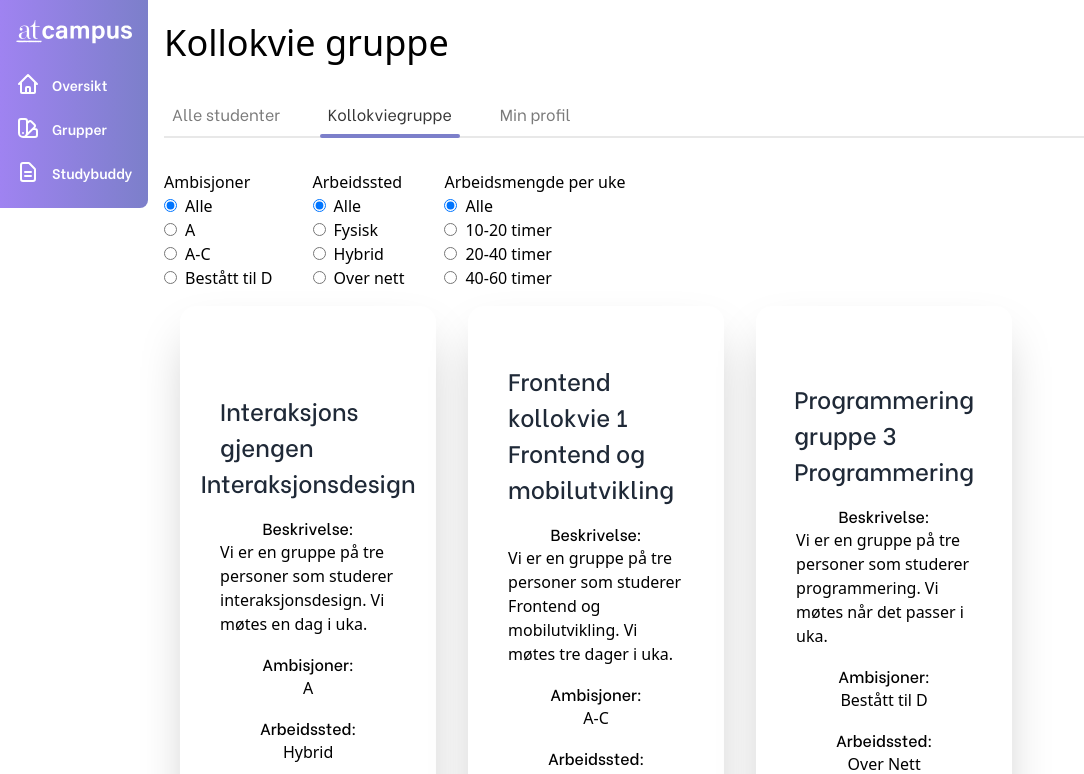
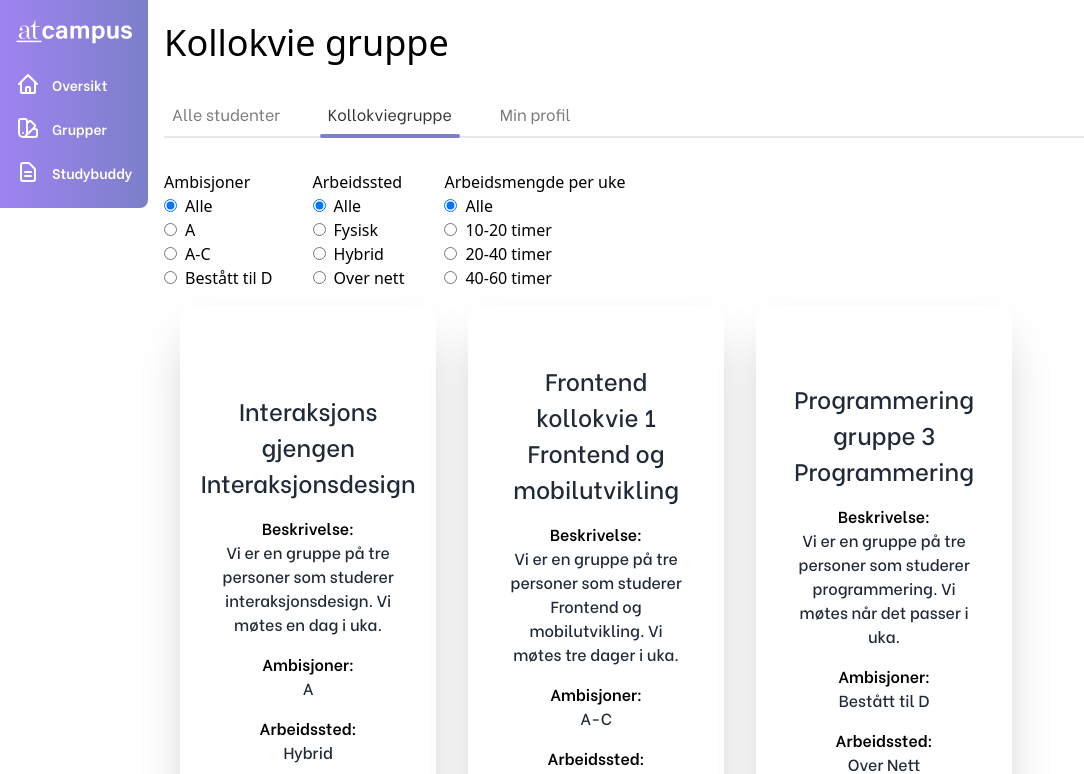
Before and after one commit to Hamza2809/Smidig-Prosjekt, a Next.js app: page /kollokvie in a window 1280 px wide. Shown: the top 774 px of the page, without its empty margins (0-1084 px from the left). Built offline with nearby package versions, Linux system fonts and the light colour scheme.

Commit message:
Design on cards at KollokvieGroups

```diff
--- a/components/KollokvieGroups.js
+++ b/components/KollokvieGroups.js
@@ -301,29 +301,45 @@ export default function KollokvieGroup() {
                                     className="card bg-white flex flex-col items-center justify-center p-10 shadow-2xl rounded-2xl w-64 m-4"
                                     key={user.id}
                                 >
-                                    <div className="name text-gray-800 text-xl font-medium mt-4">
+                                    <div className="name text-gray-800 text-xl font-medium mt-4 text-center">
                                         {user.groupName}
                                     </div>
-                                    <div className="name text-gray-800 text-xl font-medium">
+                                    <div className="name text-gray-800 text-xl font-medium text-center">
                                         {user.studyName}
                                     </div>
 
-                                    <div className="mt-2 items-center font-medium mt-4">
+                                    <div className="mt-2 items-center font-medium mt-4 font-semibold font-weight: 600">
                                         Beskrivelse:
                                     </div>
-                                    <div>{user.beskrivelse}</div>
-                                    <div className="mt-2 items-center font-medium mt-4">
+
+                                    <div className="name text-gray-800 font-medium text-center">
+                                        {user.beskrivelse}
+                                    </div>
+
+                                    <div className="mt-2 items-center font-medium mt-4 font-semibold font-weight: 600">
                                         Ambisjoner:
                                     </div>
-                                    <div>{user.ambisjoner}</div>
-                                    <div className="mt-2 items-center font-medium mt-4">
+
+                                    <div className="name text-gray-800 font-medium text-center">
+                                        {user.ambisjoner}
+                                    </div>
+
+                                    <div className="mt-2 items-center font-medium mt-4 font-semibold font-weight: 600">
                                         Arbeidssted:
                                     </div>
-                                    <div>{user.arbeidsSted}</div>
-                                    <div className="mt-2 items-center font-medium mt-4">
+
+                                    <div className="name text-gray-800 font-medium text-center">
+                                        {user.arbeidsSted}
+                                    </div>
+
+                                    <div className="mt-2 items-center font-medium mt-4 font-semibold font-weight: 600">
                                         Arbeidsmengde:
                                     </div>
-                                    <div>{user.arbeidsMengde}</div>
+
+                                    <div className="name text-gray-800 font-medium text-center">
+                                        {user.arbeidsMengde}
+                                    </div>
+
                                     <div className="bg-violet-400 text-white px-20 mt-4 pt-4 pb-2 flex flex-row justify-center rounded-2xl">
                                         <div className="flex flex-row mx-1 hover:cursor-pointer">
                                             <svg
```
